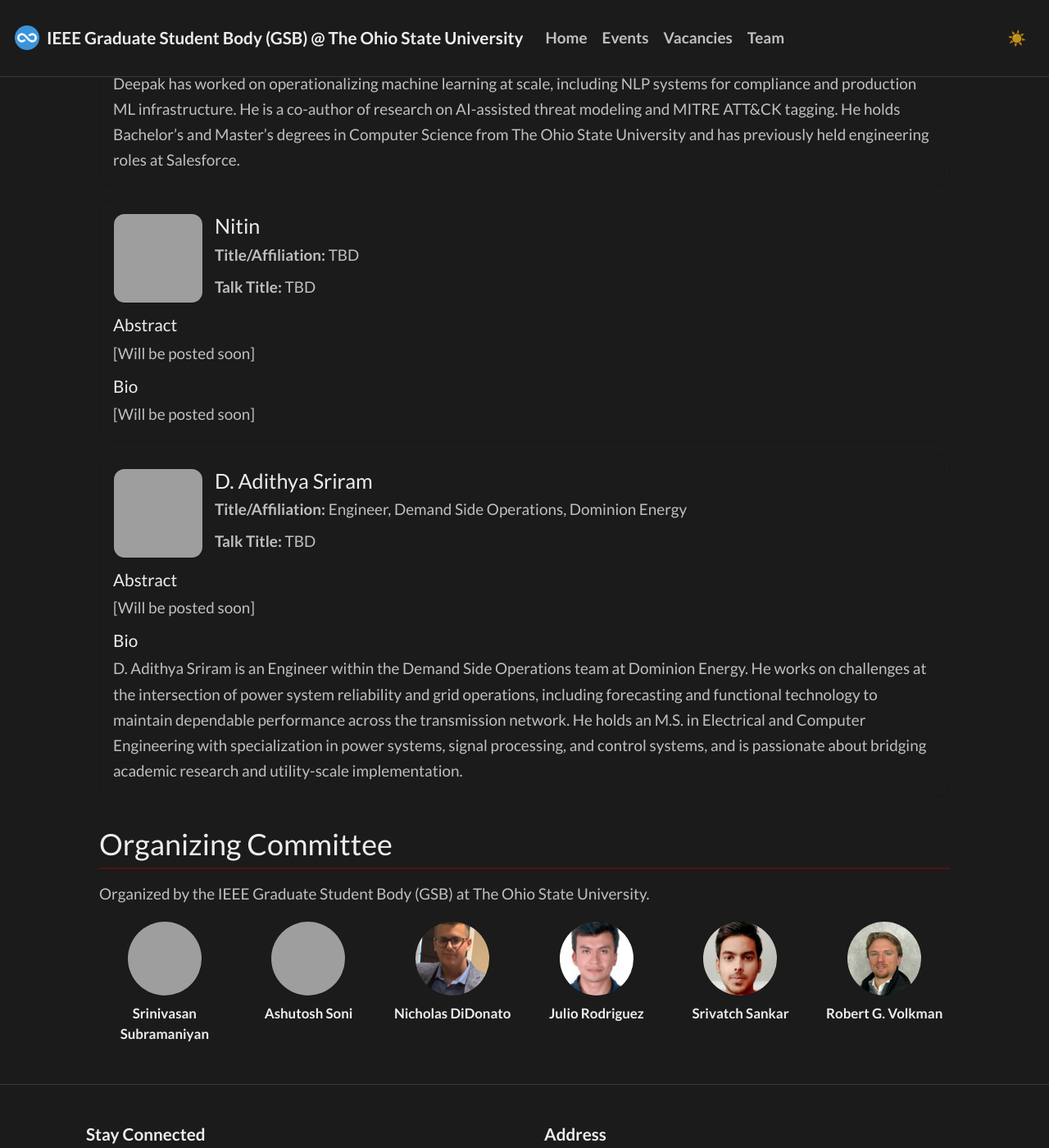
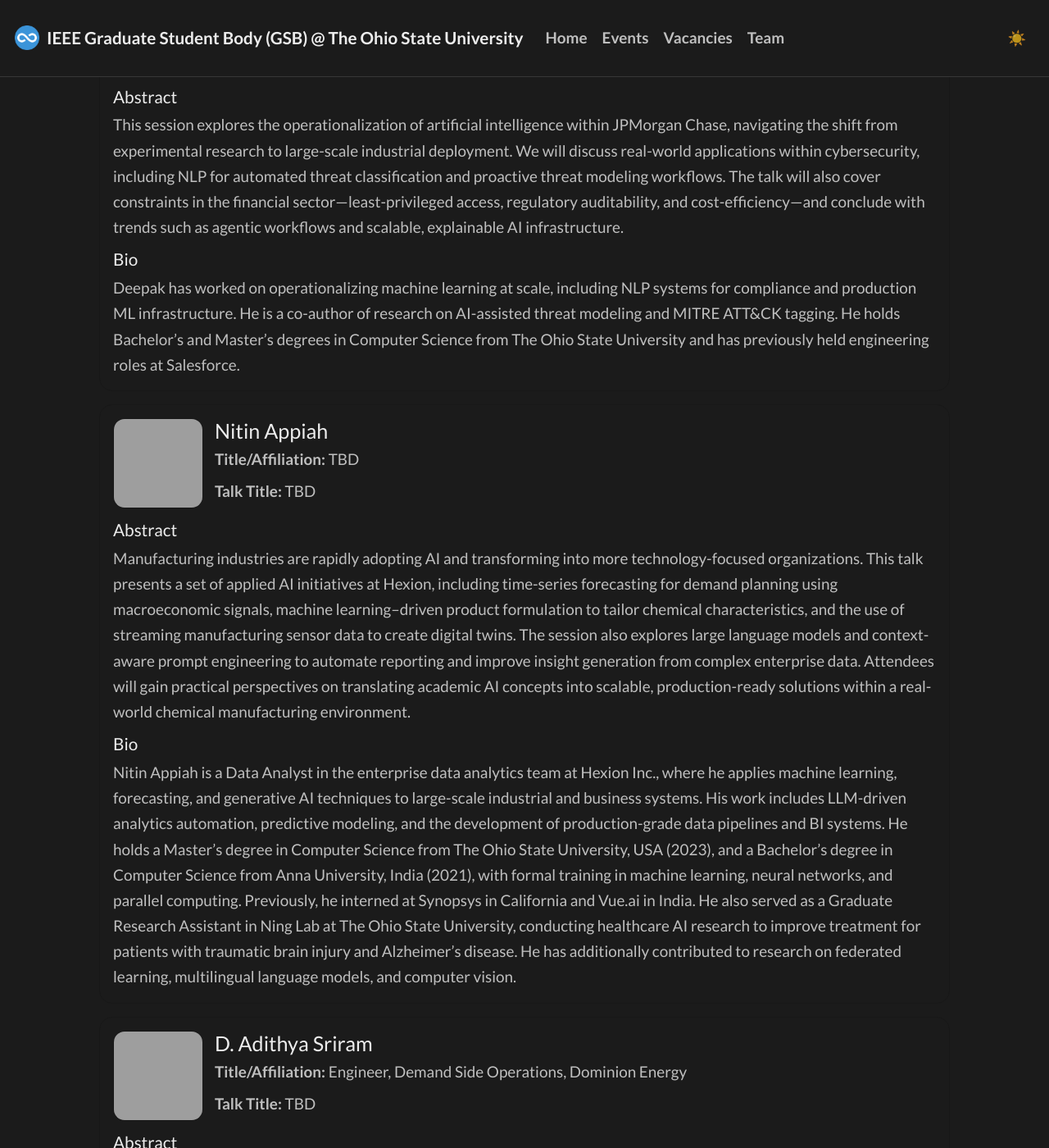
Before and after one commit to ieeegsbosu/ieeegsbosu.github.io, a Jekyll site: the page built from _pages/subpages/aiday.md, in a window 1280 px wide and 1400 px high, scrolled down 3295 px. Shown: the whole window at 82% size. Built offline with Jekyll 4.4.1, drawn with Linux system fonts in a browser that asks for light colours; nearby versions of some CDN libraries; a style sheet for code colours, icons or effects is not loaded; some of the changed text lies outside the part shown; grey boxes are pictures that could not be loaded.

Commit message:
updated bio

```diff
--- a/_pages/subpages/aiday.md
+++ b/_pages/subpages/aiday.md
@@ -160,13 +160,16 @@ show_title: false
         <div style="flex: 1; min-width: 240px;">
           <h3 style="margin: 0 0 4px 0;">Balavignesh Vemparala</h3>
           <p style="margin: 0 0 8px 0;"><strong>Title/Affiliation:</strong> Senior R&amp;D Engineer, Synopsys (formerly Ansys)</p>
-          <p style="margin: 0;"><strong>Talk Title:</strong> TBD</p>
+          <p style="margin: 0;"><strong>Talk Title:</strong> From LLMs to Agentic AI: Building Reliable Systems with RAG and MCP</p>
         </div>
       </div>
 
       <div class="gsb-speaker-content" style="margin-top: 14px;">
         <h4 style="margin: 0 0 6px 0;">Abstract</h4>
-        <p style="margin: 0 0 12px 0;">[Will be posted soon]</p>
+        <p style="margin: 0 0 12px 0;">
+        Large Language Models (LLMs) are powerful, but the most useful applications come from the systems built around them. This talk explains the modern LLM stack that turns a model into something dependable and action-capable: Retrieval-Augmented Generation (RAG) to ground outputs in trusted information, and Agentic AI to plan and execute multi-step workflows with tools and verification. We’ll break down practical RAG design choices (chunking, retrieval, reranking, and evaluation), then walk through agent patterns used in industry—tool-using assistants, planner–executor setups, manager–worker teams, and evaluator/guardrail agents. Finally, we’ll introduce MCP (Model Context Protocol) as a structured way to connect models to tools and data sources, reducing one-off integrations and making agent systems easier to scale. Attendees will leave with clear mental models, real design patterns, and a roadmap for building portfolio-ready LLM applications.
+
+        </p>
 
         <h4 style="margin: 0 0 6px 0;">Bio</h4>
         <p style="margin: 0;">
@@ -266,7 +269,7 @@ show_title: false
           alt="Nitin photo"
           style="width: 110px; height: 110px; object-fit: cover; border-radius: 14px; border: 1px solid rgba(0,0,0,0.10);">
         <div style="flex: 1; min-width: 240px;">
-          <h3 style="margin: 0 0 4px 0;">Nitin</h3>
+          <h3 style="margin: 0 0 4px 0;">Nitin Appiah</h3>
           <p style="margin: 0 0 8px 0;"><strong>Title/Affiliation:</strong> TBD</p>
           <p style="margin: 0;"><strong>Talk Title:</strong> TBD</p>
         </div>
@@ -274,10 +277,16 @@ show_title: false
 
       <div class="gsb-speaker-content" style="margin-top: 14px;">
         <h4 style="margin: 0 0 6px 0;">Abstract</h4>
-        <p style="margin: 0 0 12px 0;">[Will be posted soon]</p>
+        <p style="margin: 0 0 12px 0;">
+        Manufacturing industries are rapidly adopting AI and transforming into more technology-focused organizations. This talk presents a set of applied AI initiatives at Hexion, including time-series forecasting for demand planning using macroeconomic signals, machine learning–driven product formulation to tailor chemical characteristics, and the use of streaming manufacturing sensor data to create digital twins. The session also explores large language models and context-aware prompt engineering to automate reporting and improve insight generation from complex enterprise data. Attendees will gain practical perspectives on translating academic AI concepts into scalable, production-ready solutions within a real-world chemical manufacturing environment.
+        </p>
 
         <h4 style="margin: 0 0 6px 0;">Bio</h4>
-        <p style="margin: 0;">[Will be posted soon]</p>
+        <p style="margin: 0;">
+        Nitin Appiah is a Data Analyst in the enterprise data analytics team at Hexion Inc., where he applies machine learning, forecasting, and generative AI techniques to large-scale industrial and business systems. His work includes LLM-driven analytics automation, predictive modeling, and the development of production-grade data pipelines and BI systems. He holds a Master’s degree in Computer Science from The Ohio State University, USA (2023), and a Bachelor’s degree in Computer Science from Anna University, India (2021), with formal training in machine learning, neural networks, and parallel computing. Previously, he interned at Synopsys in California and Vue.ai in India. He also served as a Graduate Research Assistant in Ning Lab at The Ohio State University, conducting healthcare AI research to improve treatment for patients with traumatic brain injury and Alzheimer’s disease. He has additionally contributed to research on federated learning, multilingual language models, and computer vision.
+
+
+        </p>
       </div>
     </article>
 
```
Also changed, not shown: images/aiday/nitin.jpg (added).
